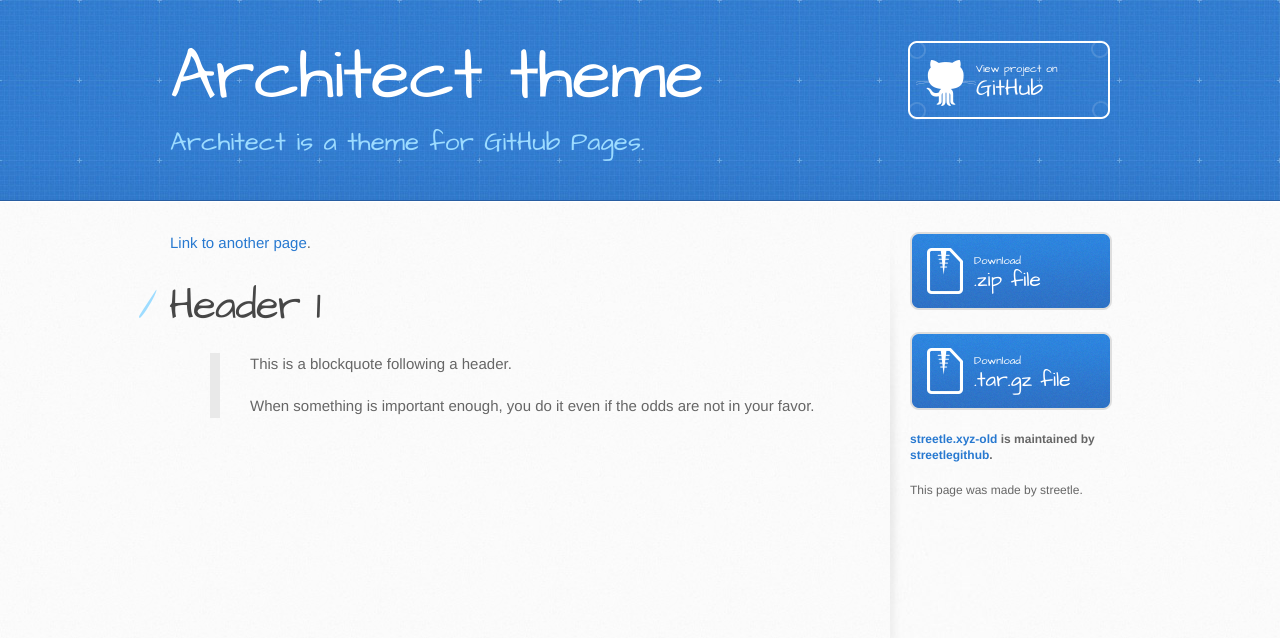
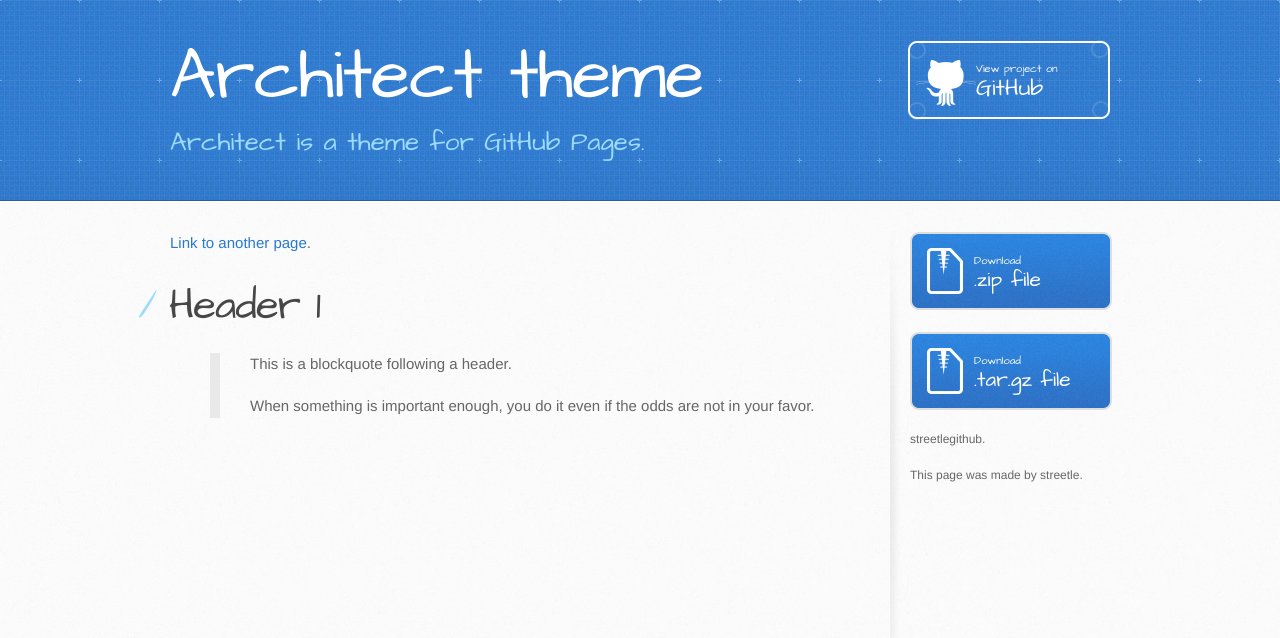
Before and after one commit to streetlegithub/streetle.xyz-old, a Jekyll site: the page built from index.md, in a window 1280 px wide. Shown: the top 638 px of the page. Built offline with Jekyll 4.4.1, drawn with Linux system fonts in a browser that asks for light colours.

Commit message:
Update default.html

```diff
--- a/_layouts/default.html
+++ b/_layouts/default.html
@@ -51,7 +51,7 @@
           {% endif %}
 
           {% if site.github.is_project_page %}
-            <p class="repo-owner"><a href="{{ site.github.repository_url }}">{{ site.github.repository_name }}</a> is maintained by <a href="{{ site.github.owner_url }}">{{ site.github.owner_name }}</a>.</p>
+            <pstreetle.ml is maintained by <a href="{{ site.github.owner_url }}">{{ site.github.owner_name }}</a>.</p>
           {% endif %}
 
           <p>This page was made by streetle.</p>
```
